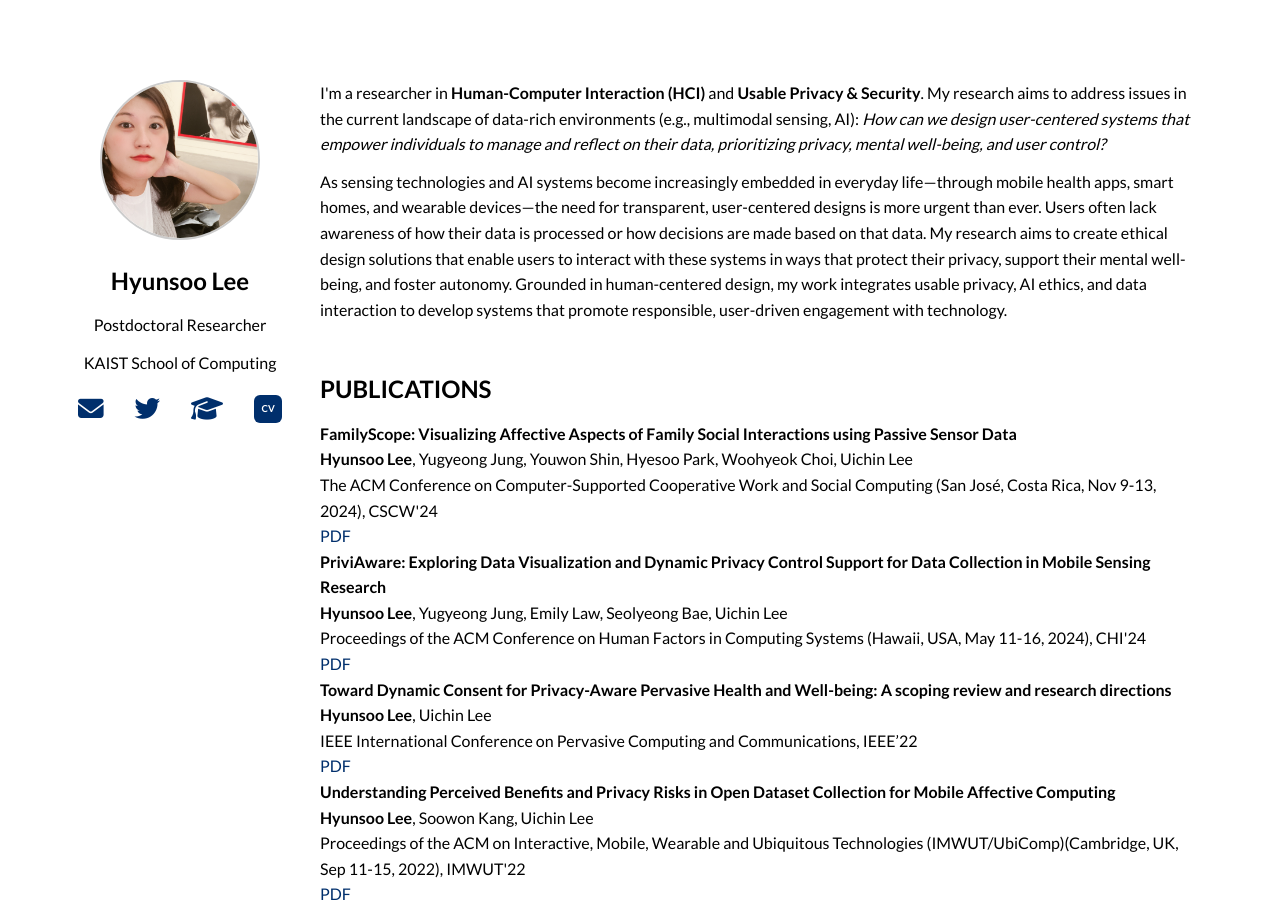
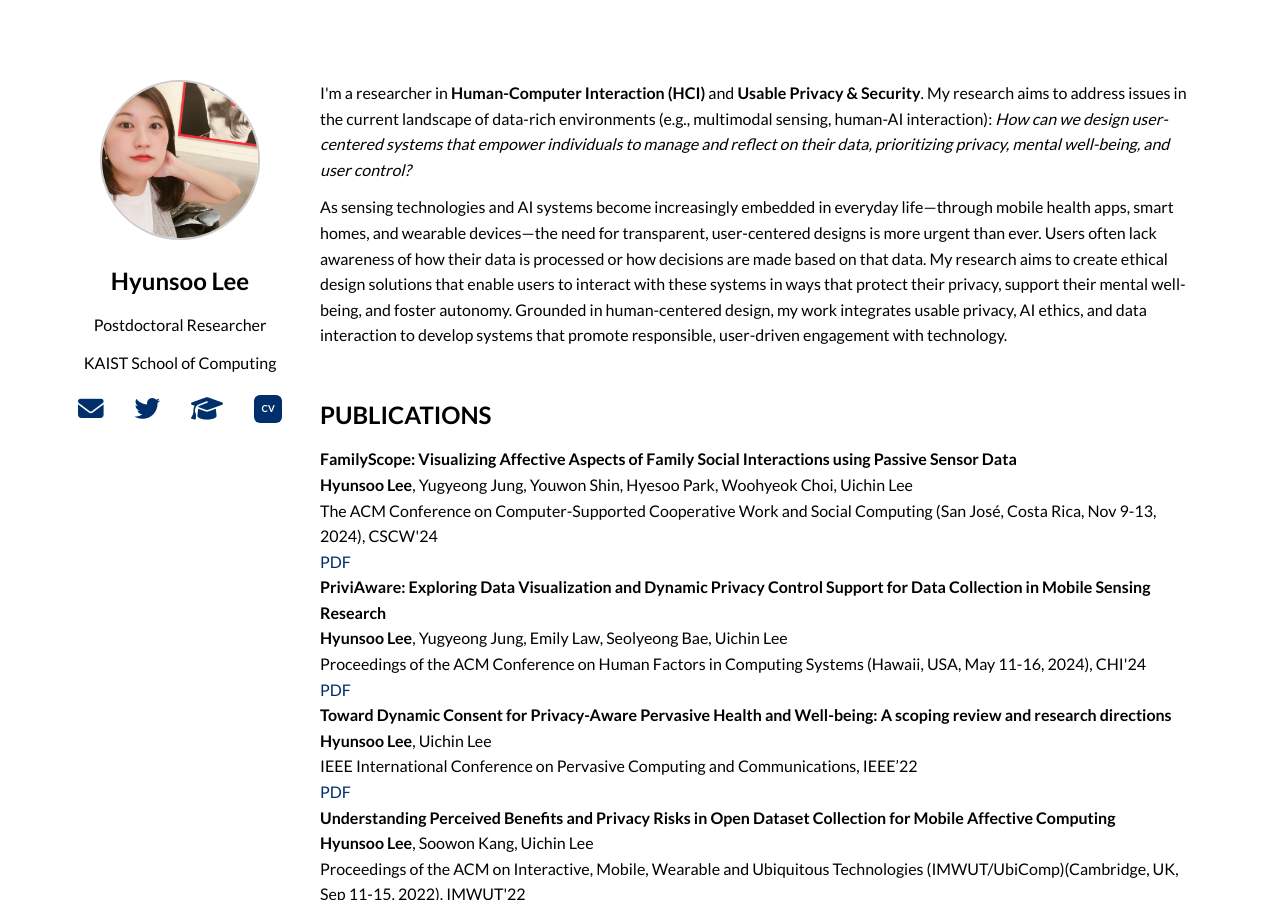
Before and after one commit to hslee90/hslee90.github.io, a Jekyll site: the page built from index.md, in a window 1280 px wide and 900 px high. Built offline with Jekyll 4.4.1, drawn with Linux system fonts in a browser that asks for light colours; nearby versions of some CDN libraries.

Commit message:
Update index.md

```diff
--- a/index.md
+++ b/index.md
@@ -29,7 +29,7 @@ title: "Hyunsoo Lee"
 
   <!-- 오른쪽: 텍스트 내용 -->
   <div class="main-content">
-    <p>I'm a researcher in <strong>Human-Computer Interaction (HCI)</strong> and <strong>Usable Privacy & Security</strong>. My research aims to address issues in the current landscape of data-rich environments (e.g., multimodal sensing, AI): <i>How can we design user-centered systems that empower individuals to manage and reflect on their data, prioritizing privacy, mental well-being, and user control?</i></p>
+    <p>I'm a researcher in <strong>Human-Computer Interaction (HCI)</strong> and <strong>Usable Privacy & Security</strong>. My research aims to address issues in the current landscape of data-rich environments (e.g., multimodal sensing, human-AI interaction): <i>How can we design user-centered systems that empower individuals to manage and reflect on their data, prioritizing privacy, mental well-being, and user control?</i></p>
 
     <p>As sensing technologies and AI systems become increasingly embedded in everyday life—through mobile health apps, smart homes, and wearable devices—the need for transparent, user-centered designs is more urgent than ever. Users often lack awareness of how their data is processed or how decisions are made based on that data. My research aims to create ethical design solutions that enable users to interact with these systems in ways that protect their privacy, support their mental well-being, and foster autonomy. Grounded in human-centered design, my work integrates usable privacy, AI ethics, and data interaction to develop systems that promote responsible, user-driven engagement with technology.</p>
 
```
